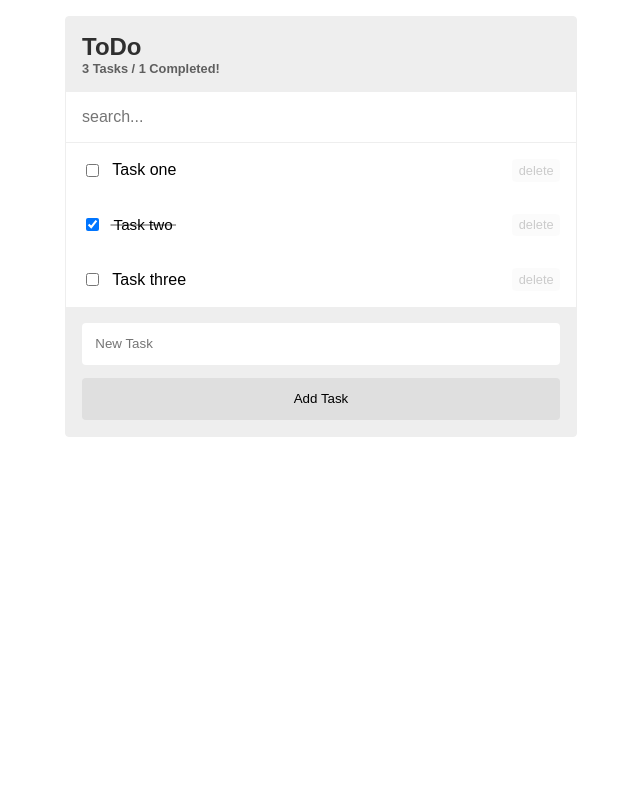
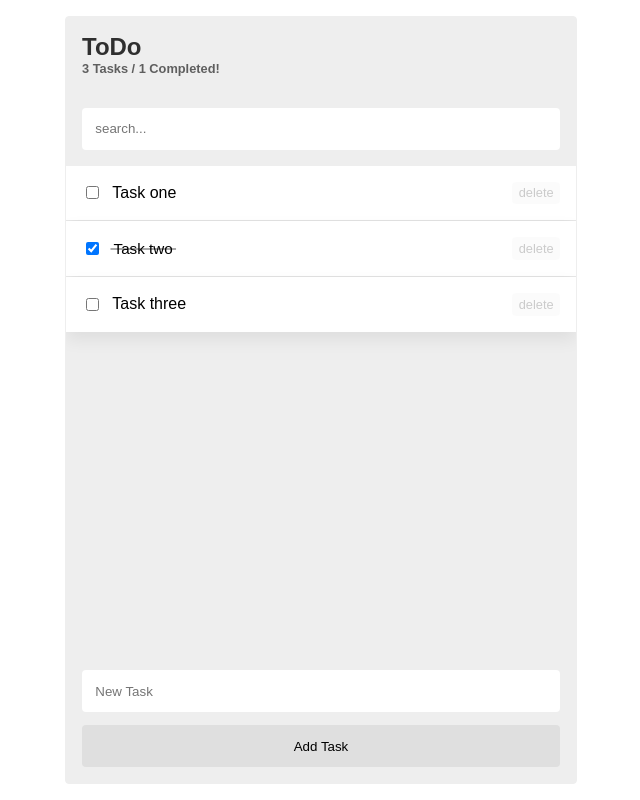
Before and after one commit to rahmaniali-ir/ng-todo, an Angular app: page / in a window 1280 px wide. Shown: the whole page, without its empty margins (319-959 px from the left). Built offline with nearby package versions, Linux system fonts and the light colour scheme.

Commit message:
add item animation

```diff
--- a/src/app/components/todo-add/todo-add.component.sass
+++ b/src/app/components/todo-add/todo-add.component.sass
@@ -1,27 +1,2 @@
 .todo-add
-  background-color: var(--secondary-theme)
   padding: 1em
-
-  input, button
-    border: none
-    border-radius: var(--radius)
-    display: block
-    outline: none
-    padding: 1em
-    width: 100%
-
-  input
-    background-color: var(--primary-theme)
-
-  button
-    background-color: #03a9f4
-    color: var(--primary-theme)
-    cursor: pointer
-    margin-top: 1em
-    text-align: center
-    transition: all .3s ease
-
-    &:disabled
-      background-color: var(--tertiary-theme)
-      color: inherit
-      cursor: default
--- a/src/app/components/todo-item/todo-item.component.sass
+++ b/src/app/components/todo-item/todo-item.component.sass
@@ -1,8 +1,20 @@
+@keyframes todo-in
+  100%
+    opacity: 1
+    transform: translateY(0) scale(1)
+
 .todo-item
   align-items: center
+  animation: todo-in .3s ease forwards
+  background-color: var(--primary-theme)
+  box-shadow: 0 .5em 1em #0001
   cursor: pointer
   display: flex
+  margin-bottom: 1px
+  opacity: 0
   padding: 1em
+  position: relative
+  transform: translateY(.2em)
   transition: all .3s ease
 
   &:hover
--- a/src/app/components/todo-list/todo-list.component.sass
+++ b/src/app/components/todo-list/todo-list.component.sass
@@ -5,9 +5,11 @@
   display: flex
   flex-direction: column
   margin: 1em auto
-  max-height: calc(100vh - 2em)
+  height: calc(100vh - 2em)
+  overflow: hidden
+  position: relative
   width: clamp(400px, 40vw, 80vw)
 
   > .items
-    background-color: var(--primary-theme)
     overflow: auto
+    flex: 1
--- a/src/app/components/todo-search/todo-search.component.sass
+++ b/src/app/components/todo-search/todo-search.component.sass
@@ -1,10 +1,2 @@
 .search
-  background-color: var(--primary-theme)
-  border-bottom: solid 1px var(--secondary-theme)
-
-  input
-    all: unset
-    box-sizing: border-box
-    display: block
-    padding: 1em
-    width: 100%
+  padding: 1em
--- a/src/styles.sass
+++ b/src/styles.sass
@@ -7,8 +7,34 @@
   --secondary-theme: #eee
   --tertiary-theme: #dfdfdf
 
+  --primary: #1D9A6C
+
   --radius: 4px
 
 body
   font-family: sans-serif
   margin: 0
+
+input[type="text"], button
+  border: none
+  border-radius: var(--radius)
+  display: block
+  outline: none
+  padding: 1em
+  width: 100%
+
+input[type="text"]
+  background-color: var(--primary-theme)
+
+button
+  background-color: var(--primary)
+  color: var(--primary-theme)
+  cursor: pointer
+  margin-top: 1em
+  text-align: center
+  transition: all .3s ease
+
+  &:disabled
+    background-color: var(--tertiary-theme)
+    color: inherit
+    cursor: default
```
